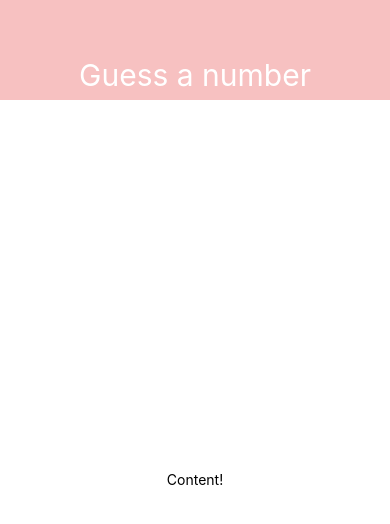
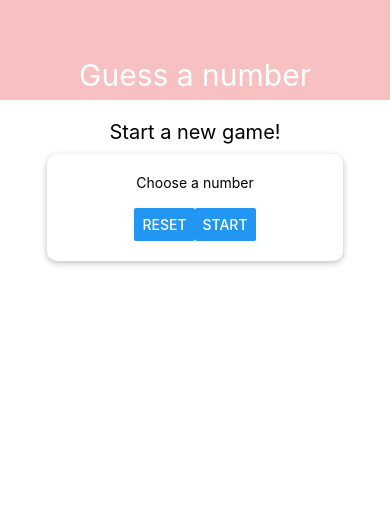
Before and after one commit to gentilijuanmanuel/react-native-training, a React Native app in the folder guess-the-number/: screen / in a window 390 px wide. Shown: the top 524 px of the page. Built offline with nearby package versions, Linux system fonts and the light colour scheme.

Commit message:
Added StarGameScreen screen (guess-the-number).

```diff
--- a/guess-the-number/App.js
+++ b/guess-the-number/App.js
@@ -1,14 +1,13 @@
 import React from 'react';
 import { View, Text, StyleSheet } from 'react-native';
 import Header from './components/Header';
+import StartGameScreen from './screens/StartGameScreen';
 
 export default function App() {
   return (
     <View style={styles.screen}>
-      <Header style={styles.header} title="Guess a number" />
-      <View style={styles.content}>
-        <Text>Content!</Text>
-      </View>
+      <Header title="Guess a number" />
+      <StartGameScreen />
     </View>
   );
 }
@@ -16,13 +15,5 @@
 const styles = StyleSheet.create({
   screen: {
     flex: 1
-  },
-  header: {
-    height: '20%'
-  },
-  content: {
-    height: '90%',
-    alignItems: 'center',
-    justifyContent: 'center'
   }
 });
--- /dev/null
+++ b/guess-the-number/screens/StartGameScreen.js
@@ -0,0 +1,58 @@
+import React from 'react';
+import {
+  View,
+  Text,
+  TextInput,
+  StyleSheet,
+  Button
+} from 'react-native';
+
+const StartGameScreen = (props) => {
+  const {} = props;
+
+  return (
+    <View style={styles.screenContainer}>
+      <Text style={styles.title}>Start a new game!</Text>
+      <View style={styles.inputContainer}>
+        <Text>Choose a number</Text>
+        <TextInput />
+        <View style={styles.buttonsContainer}>
+          <Button title="Reset" />
+          <Button title="Start" />
+        </View>
+      </View>
+    </View>
+  );
+};
+
+const styles = StyleSheet.create({
+  screenContainer: {
+    flex: 1,
+    padding: 10,
+    alignItems: 'center'
+  },
+  inputContainer: {
+    alignItems: 'center',
+    width: 300,
+    maxWidth: '80%',
+    shadowColor: 'black',
+    shadowOffset: { width: 0, height: 2 },
+    shadowRadius: 6,
+    shadowOpacity: 0.26,
+    backgroundColor: 'white',
+    elevation: 8,
+    padding: 20,
+    borderRadius: 10
+  },
+  buttonsContainer: {
+    flexDirection: 'row',
+    justifyContent: 'center',
+    width: '100%'
+  },
+  title: {
+    marginVertical: 10,
+    fontSize: 20
+  }
+});
+
+export default StartGameScreen;
```
